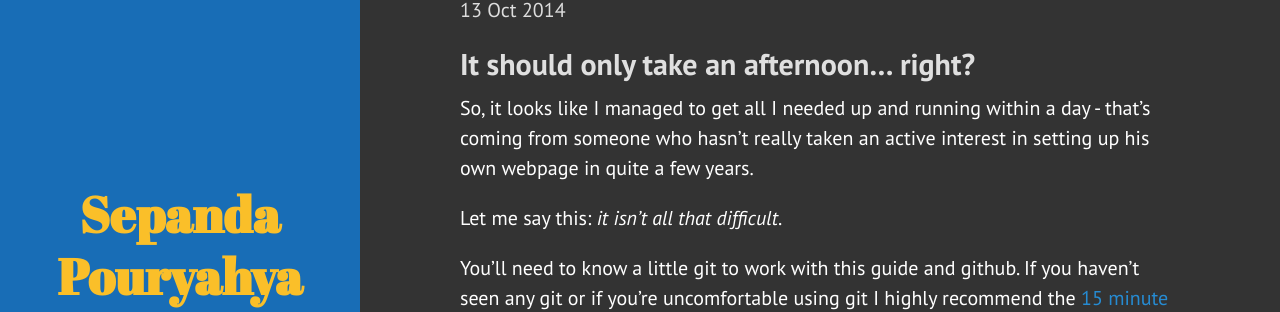
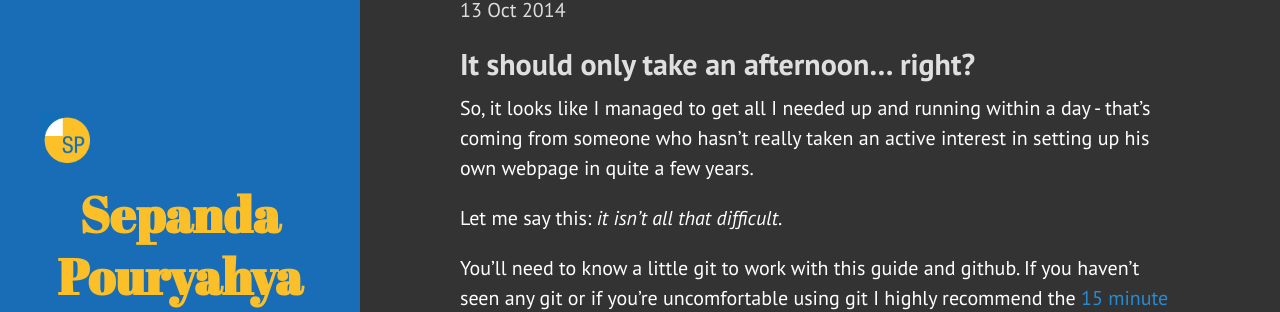
Before and after one commit to sepanda/sepanda.github.io, a Jekyll site: the page built from index.html, in a window 1280 px wide. Shown: the part 185-497 px from the top of the page. Built offline with Jekyll 4.4.1, drawn with Linux system fonts in a browser that asks for light colours; Markdown is read by kramdown in place of the engine named in the settings; the list of posts is cut into pages by our own code.

Commit message:
Added logo to sidebar

```diff
--- a/_includes/sidebar.html
+++ b/_includes/sidebar.html
@@ -1,7 +1,8 @@
 <div class="sidebar">
   <div class="container sidebar-sticky">
     <div class="sidebar-about">
-      <h1>
+    <span class="sidebar-nav-item"><img src="/public/SP_Logo_2014_144.png" alt="SP" width=50></span>
+	  <h1>
         <a href="{{ site.baseurl }}">
           {{ site.title }}
         </a>
```
